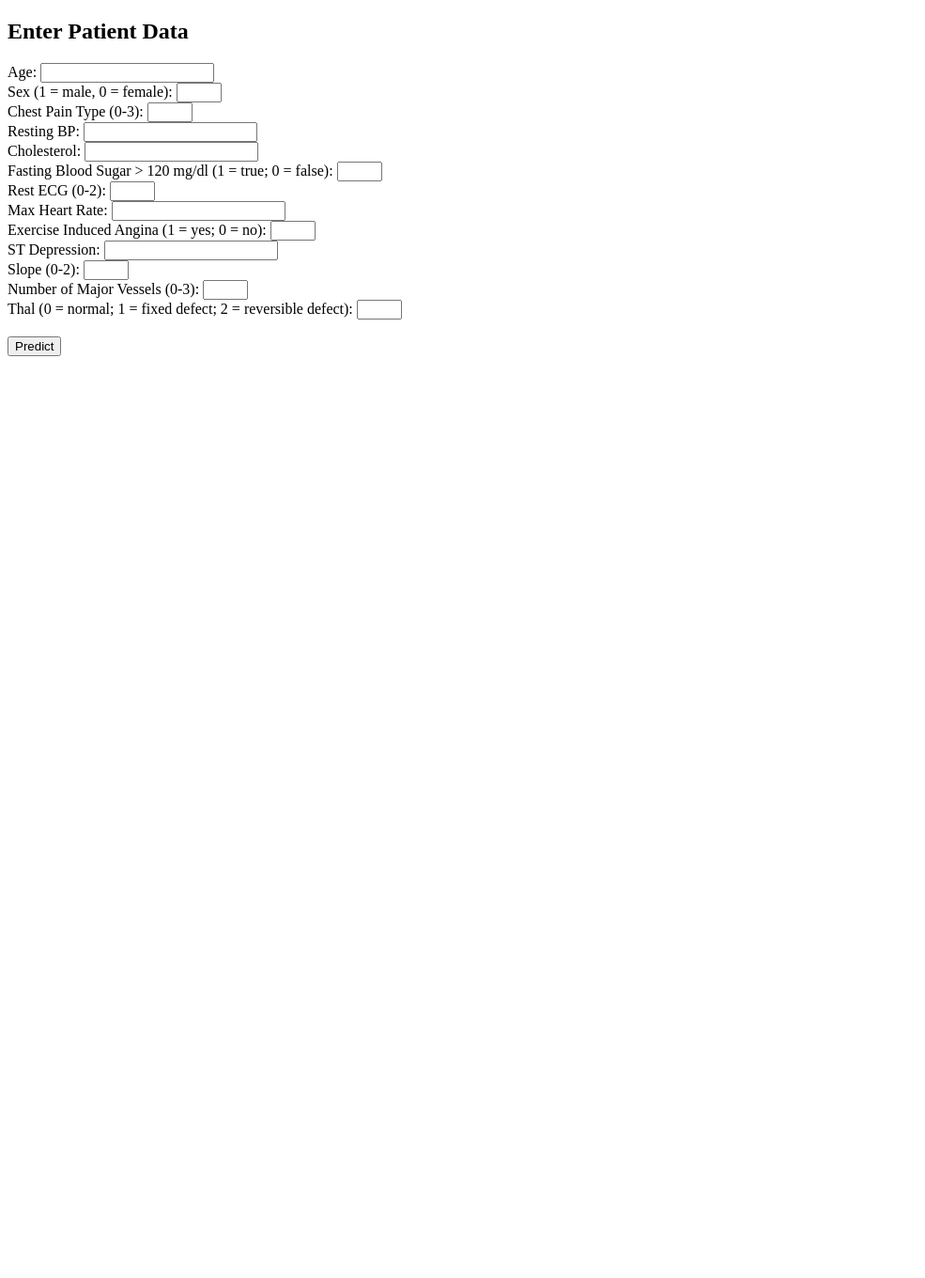
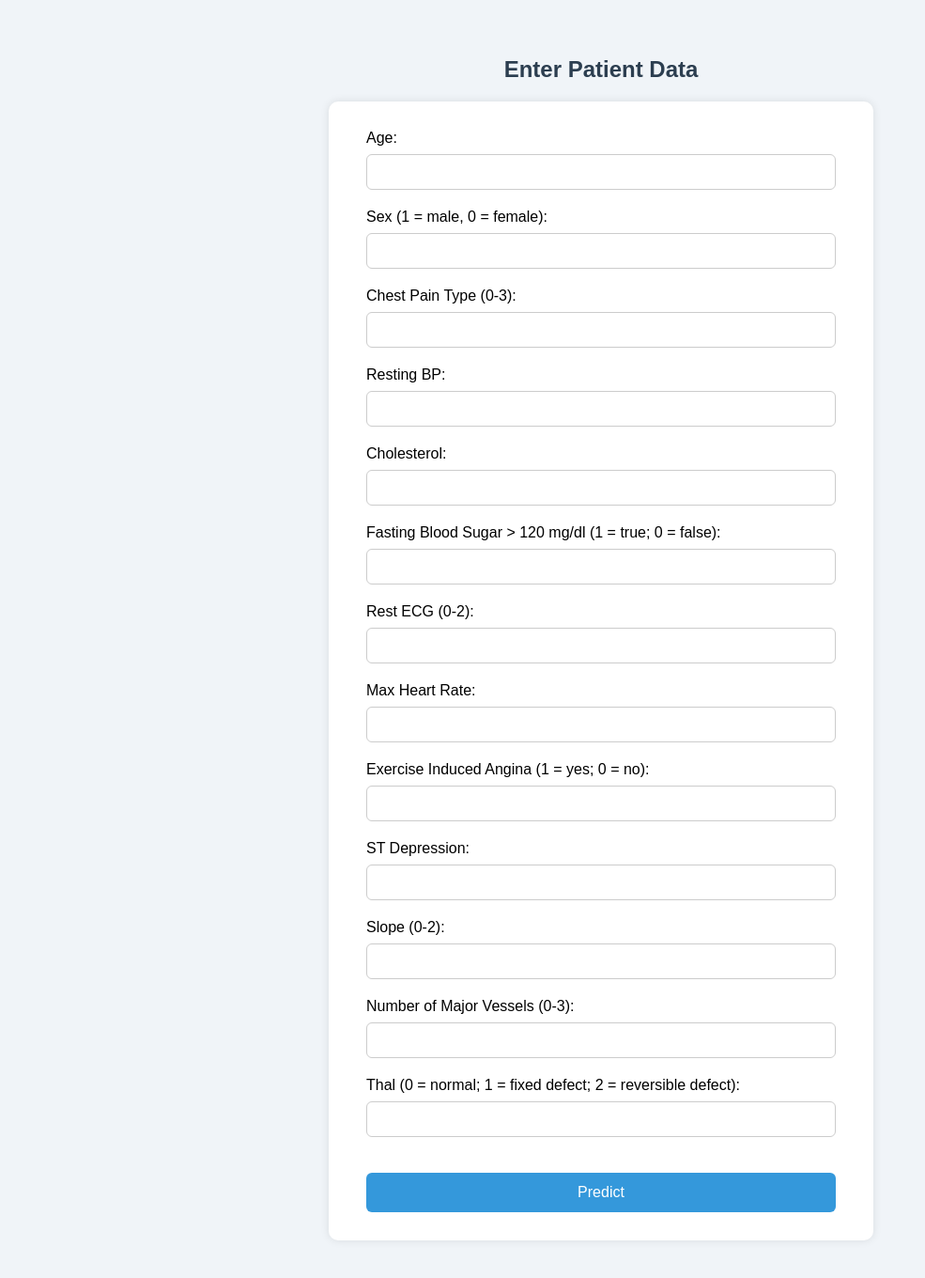
Before and after one commit to BkBayana/python_final, a Flask app: page / in a window 1280 px wide. Shown: the whole page at 94% size, without its empty margins (0-985 px from the left). Before the commit the page ends 379 px from the top, so only its background shows below. Run offline with Flask 3, Linux system fonts and the light colour scheme.

Commit message:
initial commit

```diff
--- a/app.py
+++ b/app.py
@@ -2,37 +2,56 @@ import pandas as pd
 import numpy as np
 from flask import Flask, request, render_template
 from sklearn.model_selection import train_test_split
-from sklearn.linear_model import LogisticRegression  # Changed
+from sklearn.linear_model import LogisticRegression
 from sklearn.preprocessing import StandardScaler
+from sklearn.metrics import accuracy_score
+import matplotlib.pyplot as plt
+import seaborn as sns
+import os
 
+app = Flask(__name__)
 
 df = pd.read_csv("heart.csv")
-
 X = df.drop("HeartDisease", axis=1)
 y = df["HeartDisease"]
-
 X = pd.get_dummies(X, drop_first=True)
-
 model_columns = X.columns
 
 
+X_train, X_test, y_train, y_test = train_test_split(X, y, test_size=0.2, random_state=42)
 scaler = StandardScaler()
-X_scaled = scaler.fit_transform(X)
+X_train_scaled = scaler.fit_transform(X_train)
+X_test_scaled = scaler.transform(X_test)
+model = LogisticRegression()
+model.fit(X_train_scaled, y_train)
 
 
-model = LogisticRegression()
-model.fit(X_scaled, y)
+y_pred = model.predict(X_test_scaled)
+accuracy = accuracy_score(y_test, y_pred)
+print(f"Model accuracy on test set: {accuracy * 100:.2f}%")
 
+# Create a plot only once
+def create_plot():
+    plt.figure(figsize=(10, 6))
+    sns.histplot(data=df, x='Age', hue='HeartDisease', multiple='stack', bins=30)
+    plt.title("Age Distribution by Heart Disease")
+    plt.xlabel("Age")
+    plt.ylabel("Count")
+    if not os.path.exists("static"):
+        os.makedirs("static")
+    plt.savefig("static/plot.png")
+    plt.close()
 
-app = Flask(__name__)
+create_plot()
 
+# Home route
 @app.route("/")
 def home():
-    return render_template("form.html")
+    return render_template("form.html", accuracy=round(accuracy * 100, 2))
 
+# Prediction route
 @app.route("/predict", methods=["POST"])
 def predict():
-
     features = [float(x) for x in request.form.values()]
     input_df = pd.DataFrame([features], columns=[
         "age", "sex", "cp", "trestbps", "chol", "fbs",
@@ -40,26 +59,20 @@ def predict():
         "slope", "ca", "thal"
     ])
 
-
     input_df = pd.get_dummies(input_df, drop_first=True)
-
 
     for col in model_columns:
         if col not in input_df.columns:
             input_df[col] = 0
 
-
     input_df = input_df[model_columns]
-
-
     input_scaled = scaler.transform(input_df)
-
 
     prediction = model.predict(input_scaled)[0]
     probability = model.predict_proba(input_scaled)[0][1]
 
     return render_template("result.html",
-                           prediction="Есть риск заболевания" if prediction else "Нет риска заболевания",
+                           prediction="At risk of heart disease" if prediction else "No risk of heart disease",
                            probability=round(probability * 100, 2))
 
 if __name__ == '__main__':
--- /dev/null
+++ b/static/result.css
@@ -0,0 +1,51 @@
+
+
+body {
+    font-family: Arial, sans-serif;
+    background: #f0f4f8;
+    margin: 0;
+    padding: 40px;
+    display: flex;
+    flex-direction: column;
+    align-items: center;
+}
+
+h2 {
+    color: #2c3e50;
+    margin-bottom: 20px;
+}
+
+form {
+    background: white;
+    padding: 30px 40px;
+    border-radius: 10px;
+    box-shadow: 0 0 10px rgba(0, 0, 0, 0.1);
+    max-width: 500px;
+    width: 100%;
+}
+
+form input[type="number"] {
+    width: 100%;
+    padding: 10px;
+    margin: 8px 0 20px;
+    border: 1px solid #ccc;
+    border-radius: 6px;
+    box-sizing: border-box;
+    font-size: 14px;
+}
+
+form input[type="submit"] {
+    background-color: #3498db;
+    color: white;
+    padding: 12px;
+    border: none;
+    border-radius: 6px;
+    cursor: pointer;
+    font-size: 16px;
+    width: 100%;
+    transition: background-color 0.3s ease;
+}
+
+form input[type="submit"]:hover {
+    background-color: #2980b9;
+}
--- a/templates/form.html
+++ b/templates/form.html
@@ -2,6 +2,8 @@
 <html>
 <head>
     <title>Heart Disease Prediction</title>
+    <link rel="stylesheet" href="/static/result.css">
+
 </head>
 <body>
     <h2>Enter Patient Data</h2>
--- a/templates/result.html
+++ b/templates/result.html
@@ -2,6 +2,8 @@
 <html>
 <head>
     <title>Prediction Result</title>
+   <link rel="stylesheet" href="/static/result.css">
+
 </head>
 <body>
     <h2>Prediction Result:</h2>
```
Also changed, not shown: static/plot.png (added), 1 other file.
